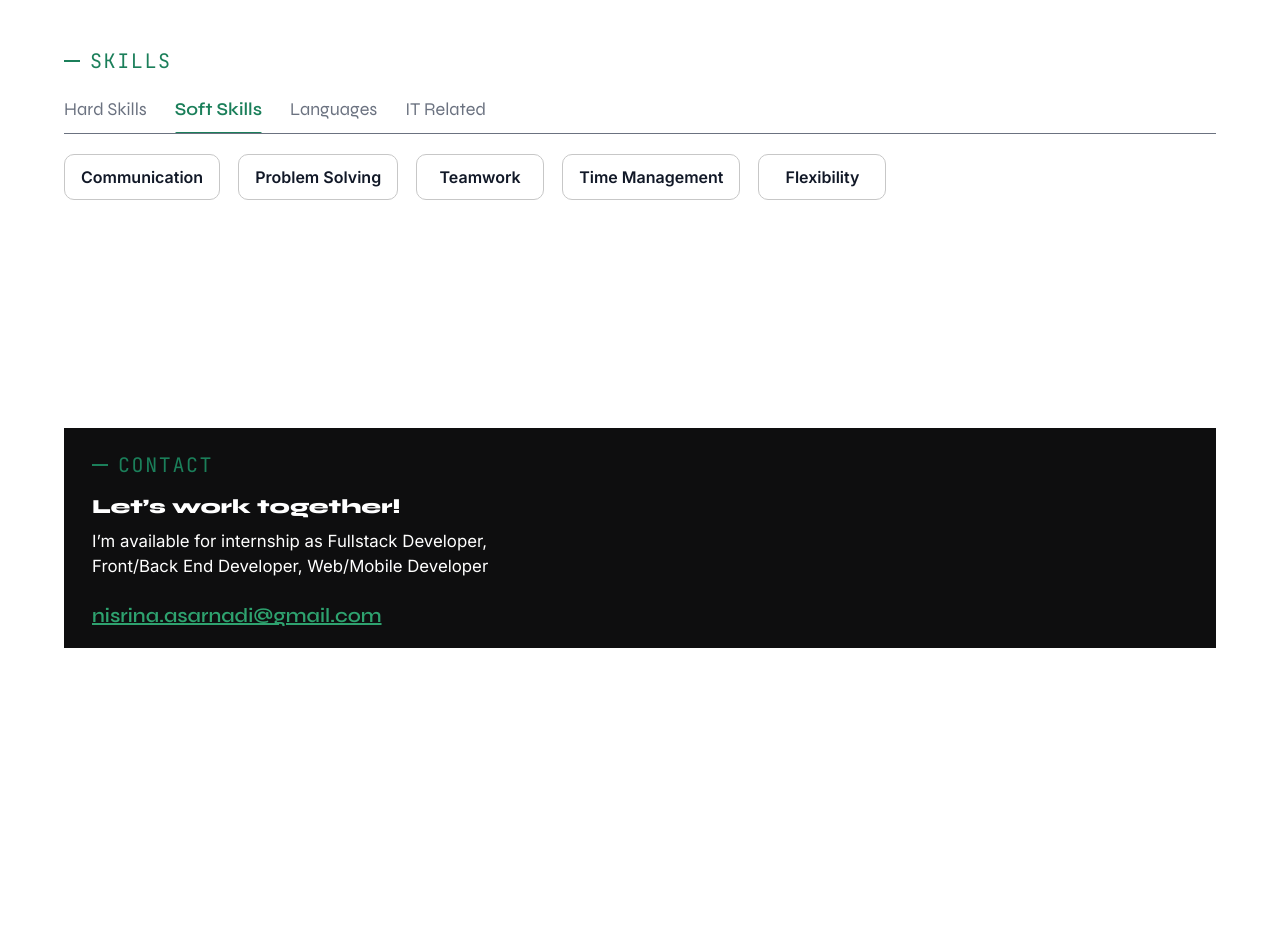
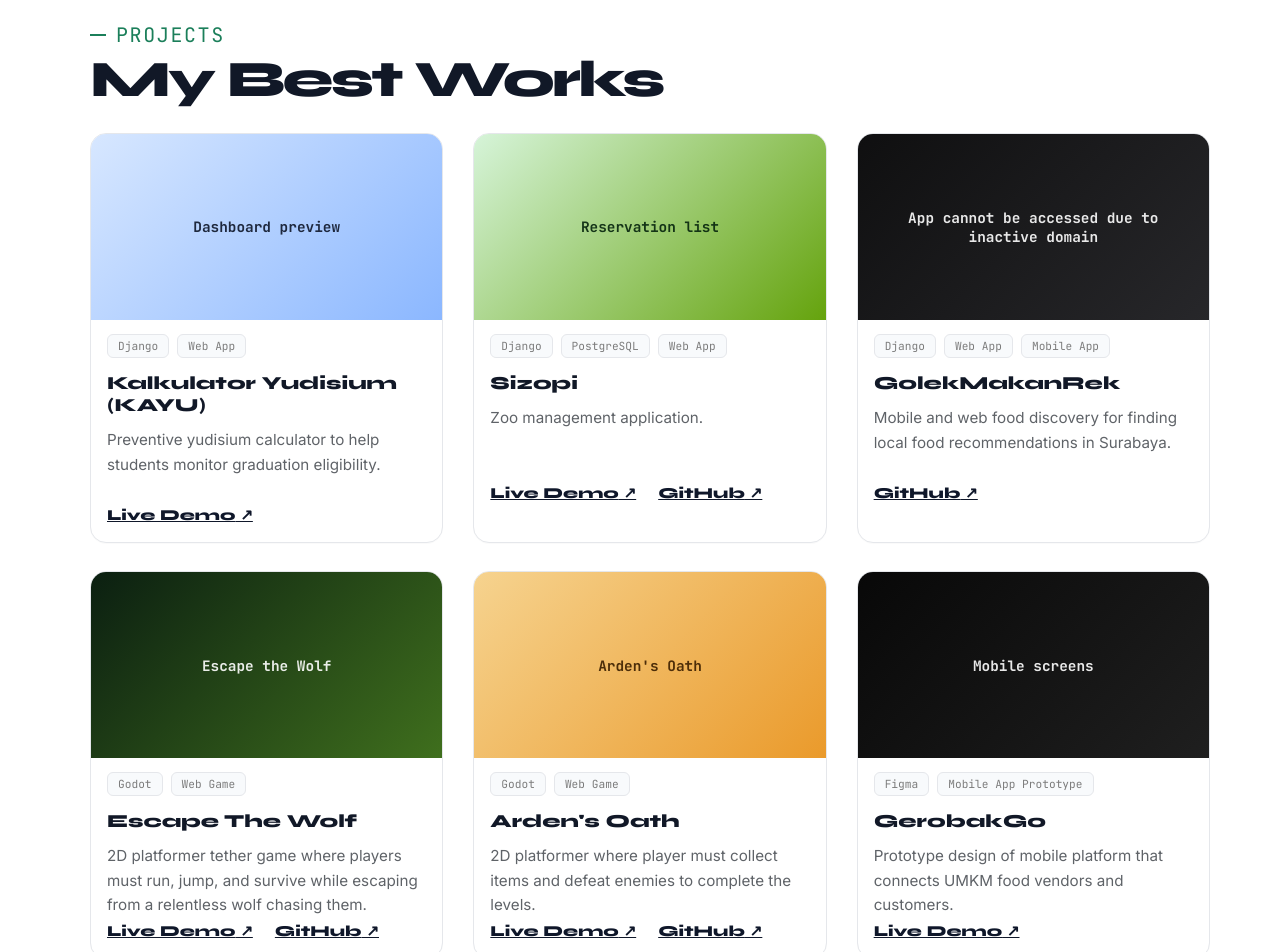
Before and after one commit to nsrnannaisha/portfolio, a Next.js app: page / in a window 1280 px wide. Shown: the part 1640-2592 px from the top of the page. Before the commit the page ends 2350 px from the top, so only its background shows below. Built offline with nearby package versions, Linux system fonts and the light colour scheme; a web font is replaced by a local one.

Commit message:
add projects section

```diff
--- a/app/page.module.css
+++ b/app/page.module.css
@@ -8,7 +8,7 @@
 
   position: relative;
   width: 100%;
-  min-height: 2350px;
+  min-height: 100vh;
   background: var(--white);
   overflow: hidden;
   color: #111827;
@@ -25,7 +25,7 @@
 
 .brand {
   position: absolute;
-  left: 80px;
+  left: 45px;
   top: 23px;
   color: var(--green);
   font-family: var(--font-tac-one), cursive;
@@ -38,20 +38,21 @@
 
 .nav {
   position: absolute;
-  right: 260px;
-  top: 39px;
+  left: 50%;
+  top: 40px;
   display: flex;
-  gap: 62px;
+  gap: 40px;
   color: var(--grey);
   font-family: var(--font-jetbrains-mono), monospace;
-  font-size: 1.25rem;
+  font-size: 1.05rem;
   font-weight: 700;
   letter-spacing: 0.08em;
+  transform: translateX(-50%);
 }
 
 .contactBtn {
   position: absolute;
-  right: 80px;
+  right: 45px;
   top: 26px;
   width: 144px;
   height: 48px;
@@ -66,17 +67,16 @@
 }
 
 .hero {
-  position: absolute;
-  left: 80px;
-  top: 180px;
-  width: 1284px;
-  height: 468px;
+  position: relative;
+  width: calc(100% - 160px);
+  margin: 0 45px 0;
+  min-height: 468px;
 }
 
 .heroCopy {
   position: absolute;
   left: 0;
-  top: 0;
+  top: 130px;
   width: 740px;
 }
 
@@ -205,10 +205,9 @@
 }
 
 .section {
-  position: absolute;
-  left: 80px;
-  top: 869px;
-  width: 1284px;
+  position: relative;
+  width: calc(100% - 160px);
+  margin: 104px 45px 0;
 }
 
 .sectionLabel,
@@ -283,11 +282,134 @@
 }
 
 .skillsSection {
-  position: absolute;
-  left: 80px;
-  top: 1688px;
-  width: 1278px;
+  position: relative;
+  width: calc(100% - 160px);
+  margin: 104px 45px 0;
   min-height: 200px;
+}
+
+.projectsSection {
+  position: relative;
+  width: calc(100% - 160px);
+  margin: 104px 45px 0;
+}
+
+.projectsTitle {
+  margin: 6px 0 0;
+  color: #111827;
+  font-family: var(--font-syne), sans-serif;
+  font-size: clamp(2.4rem, 4vw, 4.2rem);
+  font-weight: 800;
+  line-height: 1;
+  letter-spacing: -0.05em;
+}
+
+.projectsGrid {
+  margin-top: 28px;
+  display: grid;
+  grid-template-columns: repeat(3, minmax(0, 1fr));
+  gap: 28px 30px;
+}
+
+.projectCard {
+  border: 1px solid #e5e7eb;
+  border-radius: 16px;
+  background: #fff;
+  overflow: hidden;
+  box-shadow: 0 1px 0 rgba(0, 0, 0, 0.02);
+}
+
+.projectThumb {
+  height: 186px;
+  display: grid;
+  place-items: center;
+  padding: 18px;
+  color: #fff;
+  text-align: center;
+  font-family: var(--font-jetbrains-mono), monospace;
+  font-size: 0.9rem;
+  font-weight: 700;
+}
+
+.projectThumbBlue {
+  background: linear-gradient(135deg, #d7e7ff 0%, #8bb7ff 100%);
+  color: #0f172a;
+}
+
+.projectThumbGreen {
+  background: linear-gradient(135deg, #d6f4d9 0%, #65a30d 100%);
+  color: #06240d;
+}
+
+.projectThumbDark {
+  background: linear-gradient(135deg, #0f0f10 0%, #27272a 100%);
+}
+
+.projectThumbForest {
+  background: linear-gradient(135deg, #0b1f11 0%, #3f6f1d 100%);
+}
+
+.projectThumbOrange {
+  background: linear-gradient(135deg, #f6d38f 0%, #ea9a2b 100%);
+  color: #3b1f00;
+}
+
+.projectThumbBlack {
+  background: linear-gradient(135deg, #080808 0%, #1f1f1f 100%);
+}
+
+.projectThumbText {
+  max-width: 80%;
+  opacity: 0.9;
+  line-height: 1.35;
+}
+
+.projectTags {
+  padding: 14px 16px 0;
+  display: flex;
+  flex-wrap: wrap;
+  gap: 8px;
+}
+
+.projectTag {
+  border: 1px solid #e5e7eb;
+  border-radius: 6px;
+  padding: 4px 10px;
+  background: #f8fafc;
+  color: #7c7c7c;
+  font-family: var(--font-jetbrains-mono), monospace;
+  font-size: 0.7rem;
+}
+
+.projectName {
+  margin: 14px 16px 0;
+  font-family: var(--font-syne), sans-serif;
+  font-size: 1.15rem;
+  font-weight: 800;
+  line-height: 1.2;
+}
+
+.projectDesc {
+  margin: 12px 16px 0;
+  color: #5f6368;
+  font-size: 0.95rem;
+  line-height: 1.6;
+  min-height: 78px;
+}
+
+.projectLinks {
+  padding: 0 16px 18px;
+  display: flex;
+  gap: 22px;
+  flex-wrap: wrap;
+}
+
+.projectLinks a {
+  color: #0f172a;
+  font-family: var(--font-syne), sans-serif;
+  font-size: 0.95rem;
+  font-weight: 800;
+  text-decoration: underline;
 }
 
 .skillsNav {
@@ -363,10 +485,11 @@
 }
 
 .contactSection {
-  position: absolute;
-  left: 80px;
-  top: 2068px;
-  width: 1280px;
+  position: relative;
+  left: auto;
+  top: auto;
+  width: 100%;
+  margin: 104px 0 0;
   height: 220px;
   background: var(--test-black);
 }
@@ -414,9 +537,10 @@
   .hero,
   .section,
   .skillsSection,
-  .contactSection {
-    left: clamp(20px, 5vw, 80px);
-    width: calc(100% - clamp(40px, 10vw, 160px));
+  .projectsSection,
+  .awardsSection {
+    left: clamp(45px, 5vw, 45px);
+    width: calc(100% - 160px);
   }
 
   .nav {
@@ -433,13 +557,13 @@
 
   .brand {
     position: static;
-    margin: 24px 0 0 24px;
+    margin: 20px 0 0 45px;
     font-size: 2.5rem;
   }
 
   .nav {
     position: static;
-    margin: 12px 24px 0;
+    margin: 12px 45px 0;
     justify-content: flex-start;
     flex-wrap: wrap;
     gap: 18px;
@@ -448,7 +572,7 @@
 
   .contactBtn {
     position: static;
-    margin: 16px 24px 0;
+    margin: 16px 45px 0;
     width: 128px;
     height: 42px;
     font-size: 1rem;
@@ -457,19 +581,36 @@
   .hero,
   .section,
   .skillsSection,
+  .projectsSection,
+  .awardsSection,
   .contactSection {
     position: relative;
     left: auto;
     top: auto;
+  }
+
+  .hero {
     width: auto;
-    margin: 0 24px;
+    margin: 40px 45px 0;
+  }
+
+  .section,
+  .skillsSection,
+  .projectsSection,
+  .awardsSection {
+    width: auto;
+    margin: 0 45px;
+  }
+
+  .contactSection {
+    width: 100%;
+    margin: 45px 0 0;
   }
 
   .hero {
     display: grid;
     grid-template-columns: 1fr;
     gap: 32px;
-    margin-top: 44px;
   }
 
   .heroCopy,
@@ -504,9 +645,29 @@
   }
 
   .contactHeader {
-    left: 0;
-    top: 0;
-    width: 100%;
+    left: 45px;
+    top: 24px;
+    width: calc(100% - 160px);
+  }
+
+  .projectsSection {
+    margin: 72px 45px 0;
+  }
+
+  .awardsSection {
+    margin: 72px 45px 0;
+  }
+
+  .awardCard {
+    max-width: 100%;
+  }
+
+  .projectsGrid {
+    grid-template-columns: repeat(2, minmax(0, 1fr));
+  }
+
+  .awardsGrid {
+    grid-template-columns: 1fr;
   }
 }
 
@@ -524,6 +685,33 @@
     min-width: 140px;
   }
 
+  .projectsGrid {
+    grid-template-columns: 1fr;
+  }
+
+  .awardsGrid {
+    grid-template-columns: 1fr;
+  }
+
+  .awardBanner {
+    min-height: 220px;
+    padding: 20px;
+  }
+
+  .awardFaces {
+    height: 130px;
+    gap: 10px;
+  }
+
+  .awardBadge {
+    font-size: 1.1rem;
+    padding: 8px 14px;
+  }
+
+  .awardTitle {
+    font-size: 1.5rem;
+  }
+
   .contactHeader h2,
   .contactHeader p,
   .email {
--- a/app/page.tsx
+++ b/app/page.tsx
@@ -14,29 +14,25 @@ const experiences = [
     date: "January 2024 - May 2024",
     title: "Bimbingan Belajar Gratis (BETIS) Fasilkom UI",
     role: "Event Staff",
-    desc:
-      "Assist the lecturer during weekly class sessions, act as the primary liaison between lecturers and students, support the grading of 50+ assignments, and assist in the coordination of two course-related events.",
+    desc: "Assist the lecturer during weekly class sessions, act as the primary liaison between lecturers and students, support the grading of 50+ assignments, and assist in the coordination of two course-related events.",
   },
   {
     date: "April 2024 - October 2024",
     title: "Artificial Intelligence Innovation Challenge Partnership Staff",
     role: "COMPFEST 14",
-    desc:
-      "Plan and execute educational events, including webinars and main programs, by collaborating with cross-functional teams and managing logistics, communication, and documentation for 100+ participants.",
+    desc: "Plan and execute educational events, including webinars and main programs, by collaborating with cross-functional teams and managing logistics, communication, and documentation for 100+ participants.",
   },
   {
     date: "June 2024 - December 2024",
     title: "Community Service Department Staff",
     role: "Badan Eksekutif Mahasiswa Fakultas Ilmu Komputer",
-    desc:
-      "Secure and coordinate guest speakers from AI-related industries for national-scale technology events, managing scheduling and briefing communications.",
+    desc: "Secure and coordinate guest speakers from AI-related industries for national-scale technology events, managing scheduling and briefing communications.",
   },
   {
     date: "January 2026 – June 2026",
     title: "Lecturer Assistant of Integrated Character Building",
     role: "Faculty of Computer Science",
-    desc:
-      "Organize community service programs focused on technology education for elementary and middle school students, coordinating with external partners and managing logistics for 100+ participants.",
+    desc: "Organize community service programs focused on technology education for elementary and middle school students, coordinating with external partners and managing logistics for 100+ participants.",
   },
 ];
 
@@ -86,49 +82,120 @@ const skillContent: Record<
   },
 };
 
-function DotIcon({ type }: { type: "ig" | "fb" | "yt" }) {
-  return (
-    <div className={styles.socialIcon}>
-      <span className={`${styles.socialGlyph} ${styles[type]}`} />
-    </div>
-  );
-}
+const projects = [
+  {
+    title: "Kalkulator Yudisium (KAYU)",
+    tags: ["Django", "Web App"],
+    desc: "Preventive yudisium calculator to help students monitor graduation eligibility.",
+    thumbClass: styles.projectThumbBlue,
+    thumbText: "Dashboard preview",
+    links: [{ label: "Live Demo", href: "#" }],
+  },
+  {
+    title: "Sizopi",
+    tags: ["Django", "PostgreSQL", "Web App"],
+    desc: "Zoo management application.",
+    thumbClass: styles.projectThumbGreen,
+    thumbText: "Reservation list",
+    links: [
+      { label: "Live Demo", href: "#" },
+      { label: "GitHub", href: "#" },
+    ],
+  },
+  {
+    title: "GolekMakanRek",
+    tags: ["Django", "Web App", "Mobile App"],
+    desc: "Mobile and web food discovery for finding local food recommendations in Surabaya.",
+    thumbClass: styles.projectThumbDark,
+    thumbText: "App cannot be accessed due to inactive domain",
+    links: [{ label: "GitHub", href: "#" }],
+  },
+  {
+    title: "Escape The Wolf",
+    tags: ["Godot", "Web Game"],
+    desc: "2D platformer tether game where players must run, jump, and survive while escaping from a relentless wolf chasing them.",
+    thumbClass: styles.projectThumbForest,
+    thumbText: "Escape the Wolf",
+    links: [
+      { label: "Live Demo", href: "#" },
+      { label: "GitHub", href: "#" },
+    ],
+  },
+  {
+    title: "Arden's Oath",
+    tags: ["Godot", "Web Game"],
+    desc: "2D platformer where player must collect items and defeat enemies to complete the levels.",
+    thumbClass: styles.projectThumbOrange,
+    thumbText: "Arden's Oath",
+    links: [
+      { label: "Live Demo", href: "#" },
+      { label: "GitHub", href: "#" },
+    ],
+  },
+  {
+    title: "GerobakGo",
+    tags: ["Figma", "Mobile App Prototype"],
+    desc: "Prototype design of mobile platform that connects UMKM food vendors and customers.",
+    thumbClass: styles.projectThumbBlack,
+    thumbText: "Mobile screens",
+    links: [{ label: "Live Demo", href: "#" }],
+  },
+  {
+    title: "Tanam.in",
+    tags: ["Figma", "Mobile App Prototype"],
+    desc: "Prototype design of mobile platform that encourages people to grow plants at home and adopt plants from urban forests.",
+    thumbClass: styles.projectThumbBlack,
+    thumbText: "Mobile screens",
+    links: [{ label: "Live Demo", href: "#" }],
+  },
+  {
+    title: "Lume",
+    tags: ["Django", "Web App"],
+    desc: "E-Commerce platform for makeup products, enabling users to browse products and make online purchases.",
+    thumbClass: styles.projectThumbBlack,
+    thumbText: "Mobile screens",
+    links: [{ label: "GitHub", href: "#" }],
+  },
+];
 
 export default function Home() {
   const [activeSkillTab, setActiveSkillTab] = useState<(typeof skillTabs)[number]>("Soft Skills");
 
   return (
     <main className={`${styles.page} ${inter.variable} ${jetBrainsMono.variable} ${syne.variable} ${tacOne.variable}`}>
+
+      {/* Navbar */}
       <header className={styles.header}>
         <div className={styles.brand}>NAS</div>
         <nav className={styles.nav}>
           <a>About</a>
           <a>Skills</a>
           <a>Experiences</a>
-          <a>Projects</a>
+          <a>Contact</a>
         </nav>
         <button className={styles.contactBtn}>Contact</button>
       </header>
 
+      {/* Hero */}
       <section className={styles.hero}>
         <div className={styles.heroCopy}>
           <h1 className={styles.name}>Nisrina Annaisha Sarnadi</h1>
           <p className={styles.subtitle}>Computer Science Undergraduate Student</p>
           <p className={styles.description}>
-            Nisrina is an undergraduate Computer Science student with a strong enthusiasm for learning and the
-            ability to work independently and in a team. Commit to develop skills through internships,
-            collaborative projects, and training opportunities in the information technology industry, especially
-            Software Engineering and UI/UX.
+            Nisrina is an undergraduate Computer Science student with a strong enthusiasm for learning and
+            the ability to work independently and in a team. Commit to develop skills through internships,
+            collaborative projects, and training opportunities in the information technology industry,
+            especially Software Engineering and UI/UX.
           </p>
           <div className={styles.schoolBlock}>
             <p className={styles.school}>Universitas Indonesia</p>
             <p className={styles.faculty}>Faculty of Computer Science | Bachelor of Computer Science</p>
             <p className={styles.year}>2023 - 2027</p>
           </div>
-          <p className={styles.scroll}>| Scroll for more</p>
         </div>
       </section>
 
+      {/* Experiences */}
       <section className={styles.section}>
         <div className={styles.sectionLabel}>Experiences</div>
         <div className={styles.timeline}>
@@ -144,6 +211,7 @@ export default function Home() {
         </div>
       </section>
 
+      {/* Skills */}
       <section className={styles.skillsSection}>
         <div className={styles.sectionLabel}>Skills</div>
         <div className={styles.skillsNav}>
@@ -168,16 +236,49 @@ export default function Home() {
         </div>
       </section>
 
+      {/* Projects */}
+      <section className={styles.projectsSection}>
+        <div className={styles.sectionLabel}>Projects</div>
+        <h2 className={styles.projectsTitle}>My Best Works</h2>
+        <div className={styles.projectsGrid}>
+          {projects.map((project) => (
+            <article className={styles.projectCard} key={project.title}>
+              <div className={`${styles.projectThumb} ${project.thumbClass}`}>
+                <div className={styles.projectThumbText}>{project.thumbText}</div>
+              </div>
+              <div className={styles.projectTags}>
+                {project.tags.map((tag) => (
+                  <span className={styles.projectTag} key={tag}>
+                    {tag}
+                  </span>
+                ))}
+              </div>
+              <h3 className={styles.projectName}>{project.title}</h3>
+              <p className={styles.projectDesc}>{project.desc}</p>
+              <div className={styles.projectLinks}>
+                {project.links.map((link) => (
+                  <a key={link.label} href={link.href}>
+                    {link.label} ↗
+                  </a>
+                ))}
+              </div>
+            </article>
+          ))}
+        </div>
+      </section>
+
+      {/* Contact */}
       <section className={styles.contactSection}>
         <div className={styles.contactHeader}>
           <div className={styles.contactLabel}>Contact</div>
-          <h2>Let’s work together!</h2>
-          <p>I’m available for internship as Fullstack Developer, Front/Back End Developer, Web/Mobile Developer</p>
+          <h2>Let&apos;s work together!</h2>
+          <p>I&apos;m available for internship as Fullstack Developer, Front/Back End Developer, Web/Mobile Developer</p>
           <a className={styles.email} href="mailto:nisrina.asarnadi@gmail.com">
             nisrina.asarnadi@gmail.com
           </a>
         </div>
       </section>
+
     </main>
   );
 }
```
